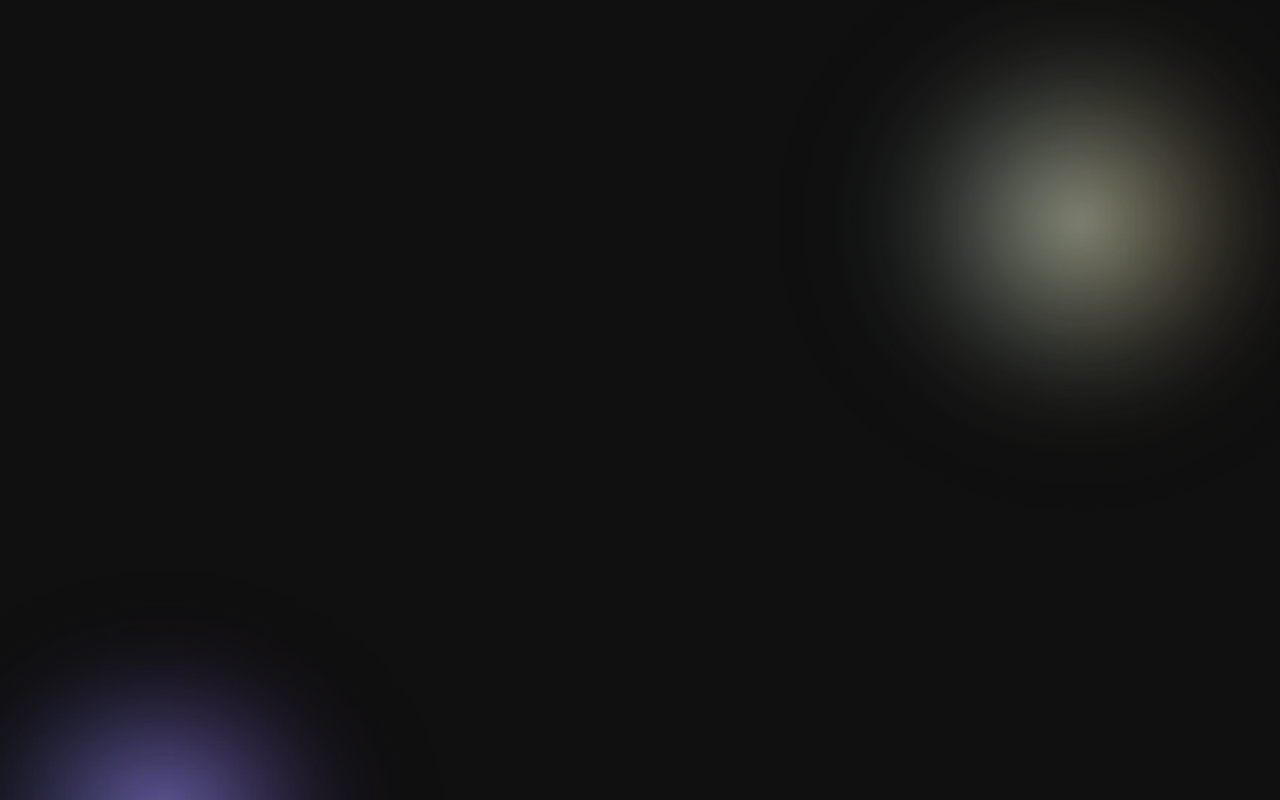
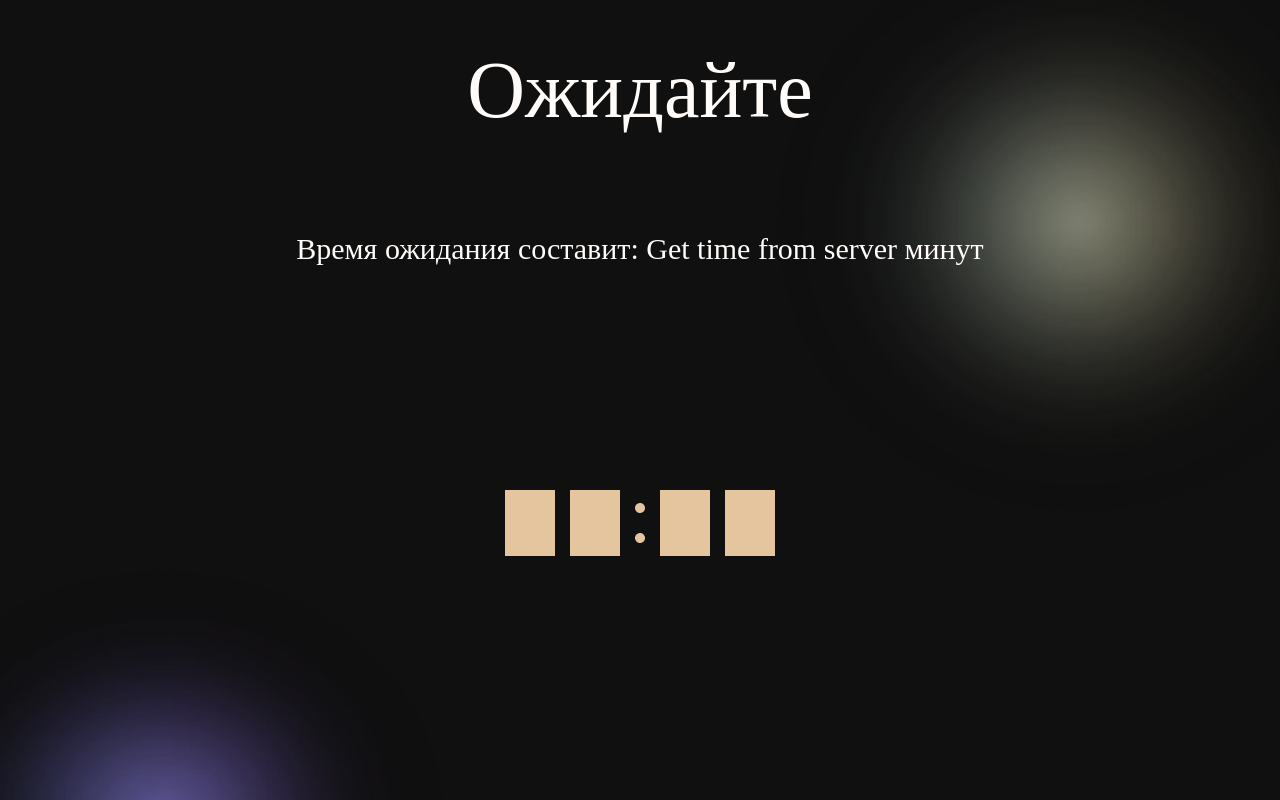
Before and after one commit to YodgorGA/taro_next, a Next.js app: page /taro/waiting in a window 1280 px wide. Shown: the top 800 px of the page. Built offline with nearby package versions, Linux system fonts and the light colour scheme.

Commit message:
Create a drop card animation for Taro/Waiting page

```diff
--- a/src/app/(pages)/taro/waiting/page.tsx
+++ b/src/app/(pages)/taro/waiting/page.tsx
@@ -1,5 +1,8 @@
 import {FC} from 'react';
 import S from './waiting.module.scss';
+import { CardTimer, Title } from '@/components/shared';
+import Dots from '/public/assets/images/doubleDots.png';
+import Image from 'next/image';
 
 interface WaitingProps {
 
@@ -10,7 +13,13 @@ export const Waiting:FC<WaitingProps> = ({...WaitingProps}) =>{
     return (
         <section className={S.container}>
             <div className={S.wrapper}>
-                <div className={S.title}></div>
+                <Title children={'Ожидайте'}/>
+                <div className={S.timer_container}>
+                    <div className={S.timer_remaining__text}>
+                        <p>Время ожидания составит: {'Get time from server минут'}</p>
+                    </div>
+                   <CardTimer/>
+                </div>
             </div>
         </section>
     )
--- a/src/app/(pages)/taro/waiting/waiting.module.scss
+++ b/src/app/(pages)/taro/waiting/waiting.module.scss
@@ -1,8 +1,36 @@
+@import '/src/styles/mixins.scss';
+@import '/src/styles/letterals.scss';
+
 .container{
     width: 1152px;
     height: 100vh;
+    position: relative;
+    @media (max-width: $mobile) {
+        width: 100%;
+    }
 }
 .wrapper{
     width: 100%;
     height: 700px;
+    @include flex(column,flex-start,center);
 }
+
+.timer{
+    &_container{
+        margin-top: 40px;
+        height: 60%;
+        width: 100%;
+        @include flex(column,center,center);
+    }
+    &_remaining{
+        &__text{
+            height: 30%;
+            width: 100%;
+            @include GwenFont(30px);
+            text-align: center;
+            @media (max-width: $mobile) {
+                font-size: 25px;
+            }
+        }
+    }
+}
--- /dev/null
+++ b/src/components/shared/UI/cardTimer/CardTimer.tsx
@@ -0,0 +1,37 @@
+"use client"
+import {FC} from 'react';
+import S from './cardTimer.module.scss';
+import Dots from '/public/assets/images/doubleDots.png';
+import Image from 'next/image';
+
+interface CardTimerProps {
+
+}
+
+export const CardTimer:FC<CardTimerProps> = ({...CardTimerProps}) =>{
+
+    return (
+        <div className={S.timerCards}>
+            <div className={`${S.timerCards_itemContainer}`}>
+                <div className={`${S.timerCards_item} ${S.dropped}`}></div>
+            </div>
+            <div className={S.timerCards_itemContainer}>
+                <div className={`${S.timerCards_item}`}></div>
+            </div>
+            <Image width={10} height={40} alt='' src={Dots}/>
+            <div className={S.timerCards_itemContainer}>
+                <div className={`${S.timerCards_item}`}></div>
+            </div>
+            <div className={S.timerCards_itemContainer}>
+                <div className={`${S.timerCards_item}`}></div>
+            </div>
+
+
+
+
+
+        </div>
+    )
+}
+
+export default CardTimer
--- /dev/null
+++ b/src/components/shared/UI/cardTimer/cardTimer.module.scss
@@ -0,0 +1,42 @@
+@import '/src/styles/mixins.scss';
+@import '/src/styles/letterals.scss';
+
+.timerCards{
+    margin-top: 60px;
+    height: 50%;
+    width: 100%;
+    @include flex(row,center,center);
+    gap:15px;
+
+    &_item{
+        width: 50px;
+        height: 66px;
+        background-color: $beije;
+    }
+    &_itemContainer{
+
+        perspective-origin: 50%;
+        perspective: 240px;
+        -webkit-perspective: 240px;
+
+
+    }
+
+    .dropped{
+        animation:cardDrop 1s ease-in-out alternate;
+        transform-origin: bottom;
+    }
+}
+
+@keyframes cardDrop {
+
+
+    from{
+        transform: rotateX(0deg);
+    }
+
+    to{
+        transform: rotateX(-90deg);
+    }
+
+}
--- a/src/components/shared/index.ts
+++ b/src/components/shared/index.ts
@@ -2,7 +2,8 @@ import Button from "./UI/button/Button"
 import StoreUpdater from "./UI/storeupdater/Storeupdater"
 import Navbar from "./UI/navbar/Navbar"
 import Burger from "./UI/burger/Burger"
-import Title from "./UI/title"
+import Title from "./UI/title/Title"
+import CardTimer from "./UI/cardTimer/CardTimer"
 
 
 export {
@@ -10,5 +11,6 @@ export {
     StoreUpdater,
     Burger,
     Navbar,
-    Title
+    Title,
+    CardTimer
 }
```
Also changed, not shown: public/assets/images/doubleDots.png (added), src/components/shared/UI/title/Title.tsx (renamed from src/components/shared/UI/title/index.tsx).
